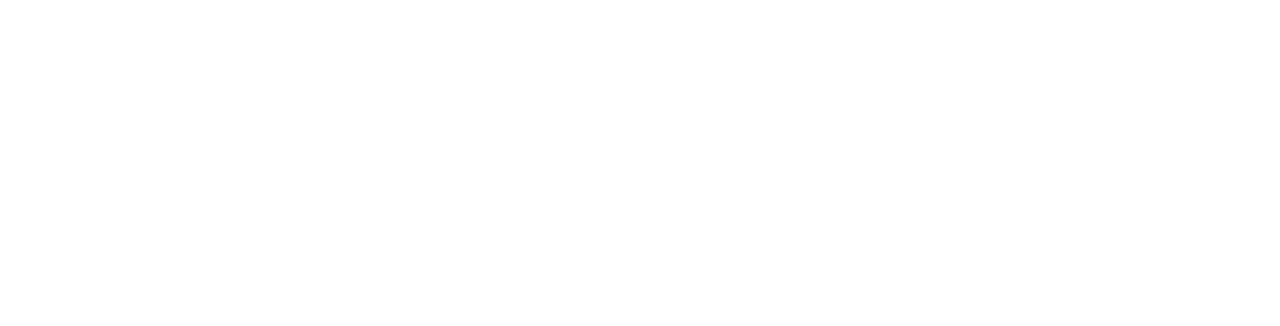
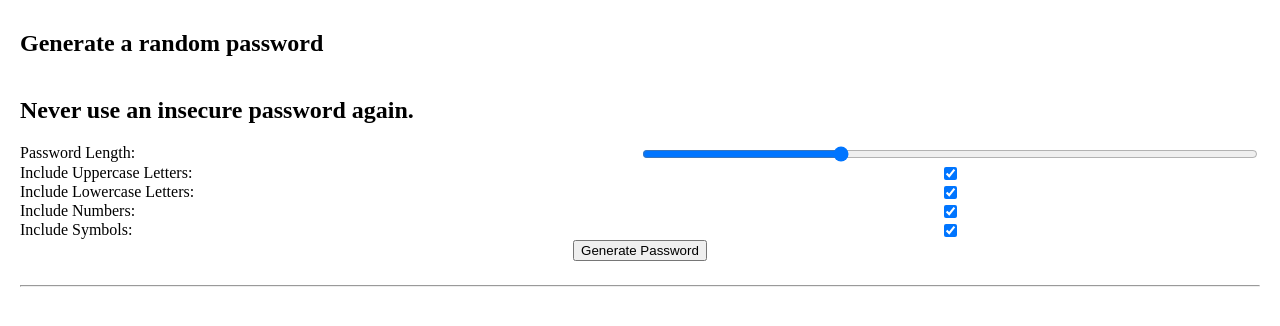
Before and after one commit to fringe4life/password-generator, a website built with Vite: page index.html in a window 1280 px wide. Built offline with nearby package versions, Linux system fonts and the light colour scheme.

Commit message:
added form to modify password generation options. Started on basic grid styling.

```diff
--- /dev/null
+++ b/elements.js
@@ -0,0 +1,3 @@
+export const form = document.getElementsByTagName('form')[0]
+
+console.log(form)
--- a/index.css
+++ b/index.css
@@ -1,3 +1,24 @@
 body {
-    margin: 0;
+  margin: 0;
+  padding: 10px 20px;
 }
+
+.wrapper {
+  display: grid;
+  grid-template-columns: repeat(2, 1fr);
+}
+
+h1 {
+  grid-column: 1 / -1;
+}
+
+form {
+  grid-column: 1 / -1;
+  display: grid;
+  grid-template-columns: subgrid;
+}
+
+button {
+  grid-column: 1/-1;
+  place-self: center;
+}
--- a/index.html
+++ b/index.html
@@ -1,9 +1,44 @@
 <html>
-    <head>
-        <link rel="stylesheet" href="index.css">
-    </head>
-    <body>
-        <h1></h1>
-        <script src="index.js"></script>
-    </body>
+  <head>
+    <link rel="stylesheet" href="index.css" />
+    <script src="index.js" type="module"></script>
+  </head>
+  <body>
+    <section class="wrapper">
+      <h1>Generate a <span>random password</span></h1>
+      <h2>Never use an insecure password again.</h2>
+
+      <form id="passwordForm">
+        <label for="length">Password Length:</label>
+        <input
+          type="range"
+          id="length"
+          name="length"
+          min="8"
+          max="30"
+          value="15"
+          step="1"
+          required />
+
+        <label for="uppercase">Include Uppercase Letters:</label>
+        <input type="checkbox" id="uppercase" name="uppercase" checked />
+
+        <label for="lowercase">Include Lowercase Letters:</label>
+        <input type="checkbox" id="lowercase" name="lowercase" checked />
+
+        <label for="numbers">Include Numbers:</label>
+        <input type="checkbox" id="numbers" name="numbers" checked />
+
+        <label for="symbols">Include Symbols:</label>
+        <input type="checkbox" id="symbols" name="symbols" checked />
+
+        <button type="submit">Generate Password</button>
+      </form>
+    </section>
+    <hr />
+    <section class="result">
+      <p id="result1"></p>
+      <p id="result2"></p>
+    </section>
+  </body>
 </html>
--- a/index.js
+++ b/index.js
@@ -1,2 +1,4 @@
-const characters = ["A","B","C","D","E","F","G","H","I","J","K","L","M","N","O","P","Q","R","S","T","U","V","W","X","Y","Z","a","b","c","d","e","f","g","h","i","j","k","l","m","n","o","p","q","r","s","t","u","v","w","x","y","z", "0", "1", "2", "3", "4", "5", "6", "7", "8", "9","~","`","!","@","#","$","%","^","&","*","(",")","_","-","+","=","{","[","}","]",",","|",":",";","<",">",".","?",
-"/"];
+import { form } from './elements.js'
+
+const characters = ["A", "B", "C", "D", "E", "F", "G", "H", "I", "J", "K", "L", "M", "N", "O", "P", "Q", "R", "S", "T", "U", "V", "W", "X", "Y", "Z", "a", "b", "c", "d", "e", "f", "g", "h", "i", "j", "k", "l", "m", "n", "o", "p", "q", "r", "s", "t", "u", "v", "w", "x", "y", "z", "0", "1", "2", "3", "4", "5", "6", "7", "8", "9", "~", "`", "!", "@", "#", "$", "%", "^", "&", "*", "(", ")", "_", "-", "+", "=", "{", "[", "}", "]", ",", "|", ":", ";", "<", ">", ".", "?",
+  "/"];
```
